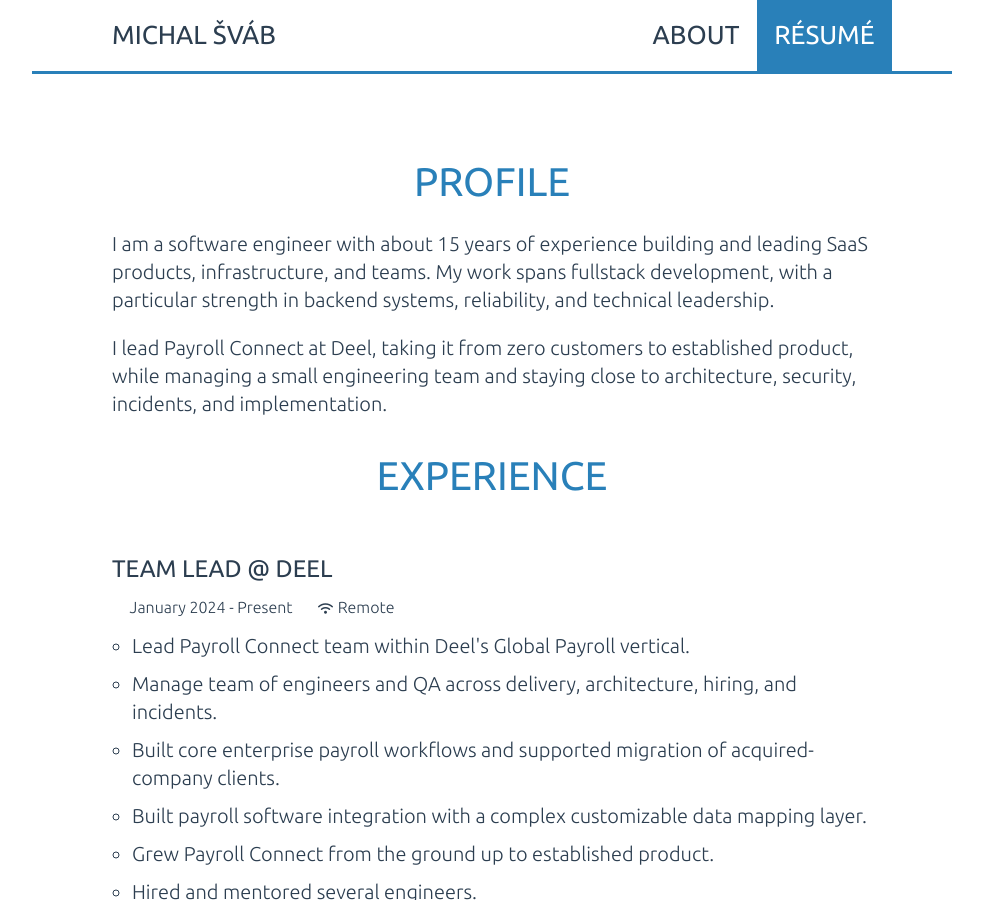
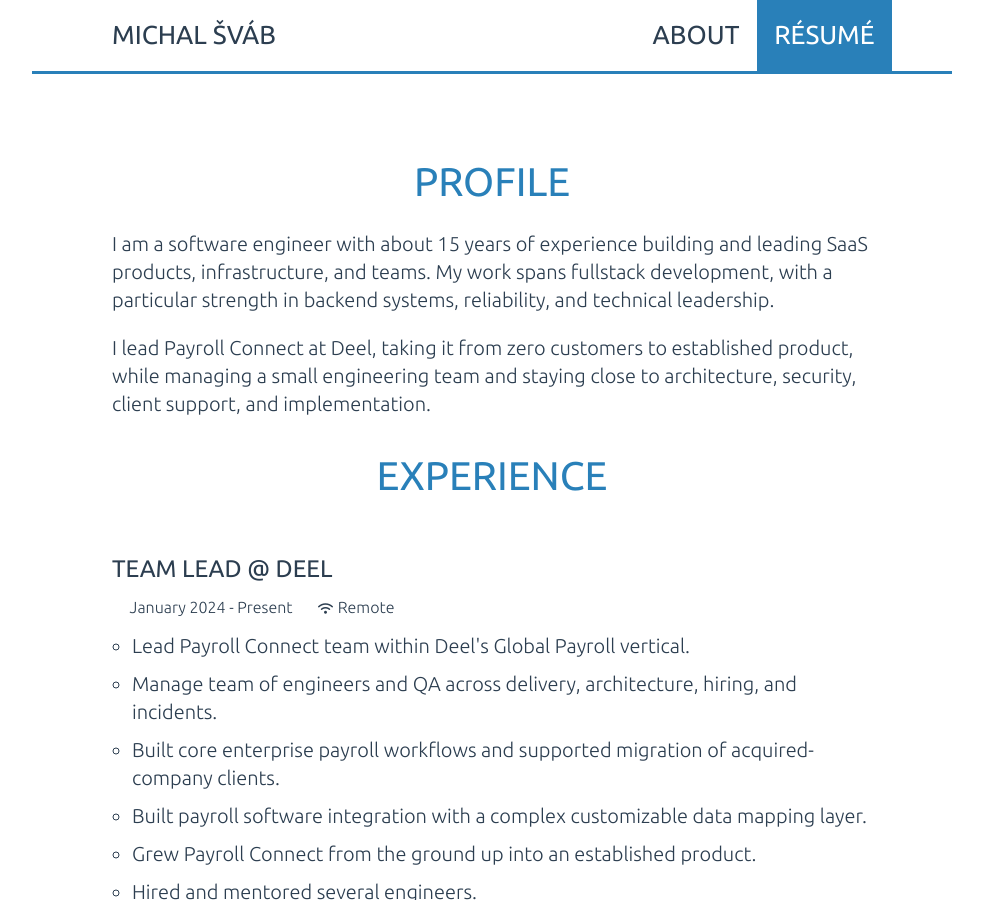
Before and after one commit to msvab/msvab.github.io, a Jekyll site: the page built from resume.html, in a window 1280 px wide and 900 px high. Shown: the whole window, without its empty margins (148-1131 px from the left). Built offline with Jekyll 4.4.1, drawn with Linux system fonts in a browser that asks for light colours.

Commit message:
tweak resume

```diff
--- a/resume.html
+++ b/resume.html
@@ -22,7 +22,7 @@
     teams. My work spans fullstack development, with a particular strength in backend systems, reliability, and
     technical leadership.</p>
   <p>I lead Payroll Connect at Deel, taking it from zero customers to established product, while managing a small
-    engineering team and staying close to architecture, security, incidents, and implementation.</p>
+    engineering team and staying close to architecture, security, client support, and implementation.</p>
 </section>
 
 <section>
@@ -36,7 +36,7 @@
       <li>Manage team of engineers and QA across delivery, architecture, hiring, and incidents.</li>
       <li>Built core enterprise payroll workflows and supported migration of acquired-company clients.</li>
       <li>Built payroll software integration with a complex customizable data mapping layer.</li>
-      <li>Grew Payroll Connect from the ground up to established product.</li>
+      <li>Grew Payroll Connect from the ground up into an established product.</li>
       <li>Hired and mentored several engineers.</li>
     </ul>
   </div>
```
